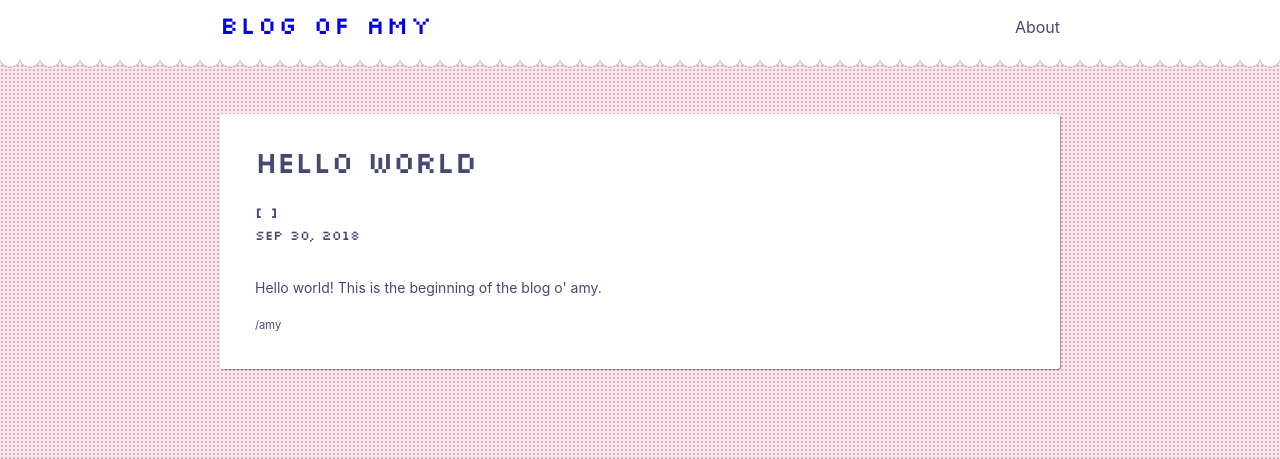
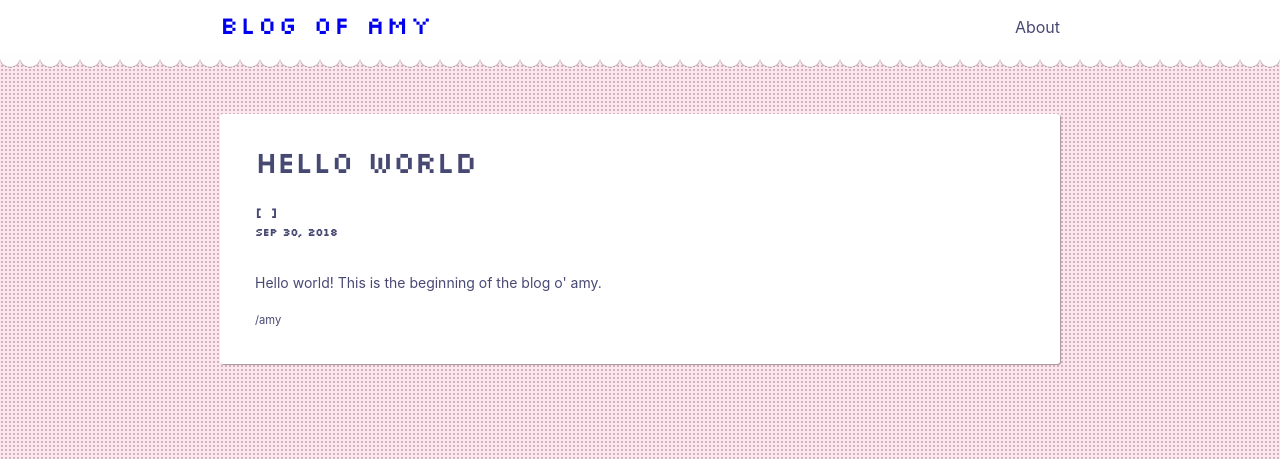
Before and after one commit to fu4303/portfolio-amychurchwell, a Jekyll site: the page built from _posts/2018-09-29-hello-world.markdown, in a window 1280 px wide. Shown: the top 459 px of the page. Built offline with Jekyll 4.4.1, drawn with Linux system fonts in a browser that asks for light colours.

Commit message:
add post tag styles.

```diff
--- /dev/null
+++ b/_sass/components/posts.scss
@@ -0,0 +1,119 @@
+/**
+* Posts
+*/
+
+.post-container {
+    padding: $spacing-unit 0;
+}
+
+.post-list-heading {
+    font-family: $pixel-font;
+    color: $text-color;
+    text-align: center;
+}
+
+.post-list {
+    list-style: none;
+    position: relative;
+
+    .new-post {
+        position: absolute;
+        left: -20px;
+    }
+
+    .post-tag {
+        background: $background-color linear-gradient(to right, $background-color 0%, complement($background-color) 100%);
+        border-radius: 2px;
+        border: 1px solid rgba(126,126,126,.6);
+        color: $text-color;
+        font-size: $small-font-size;
+        font-size: 10px;
+        letter-spacing: 2px;
+        padding: 3px 10px;
+    }
+
+    > li {
+        margin-bottom: $spacing-unit / 2;
+
+        h3 {
+            display: inline-block;
+            line-height: 1;
+            margin: ($spacing-unit/2) 0 0;
+        }
+    }
+}
+
+.post-meta {
+    display: block;
+    font-size: 11px;
+    line-height: 16px;
+    font-weight: bold;
+}
+
+.post-link {
+    font-family: $pixel-font;
+    text-transform: lowercase;
+    margin-right: 12px;
+    @include relative-font-size(1.5);
+}
+
+.post-header {
+    font-family: $pixel-font;
+    margin-bottom: $spacing-unit;
+}
+
+.post-title {
+    text-transform: lowercase;
+    @include relative-font-size(2);
+    letter-spacing: -1px;
+    line-height: 1;
+
+    @include media-query($on-laptop) {
+        @include relative-font-size(2.25);
+    }
+}
+
+.post-content {
+    font-size: $small-font-size;
+    margin-bottom: $spacing-unit;
+
+    img {
+        display: block;
+        margin: 20px auto;
+        max-width: 80%;
+    }
+
+    a {
+        border-bottom: 3px solid #fff;
+        box-shadow: inset 0 -4px 0 #fff;
+
+        &:hover {
+            background: #fff;
+            text-decoration: none;
+        }
+    }
+
+    h2 {
+        @include relative-font-size(2);
+
+        @include media-query($on-laptop) {
+            @include relative-font-size(1.75);
+        }
+    }
+
+    h3 {
+        @include relative-font-size(1.625);
+
+        @include media-query($on-laptop) {
+            @include relative-font-size(1.375);
+        }
+    }
+
+    h4 {
+        @include relative-font-size(1.25);
+
+        @include media-query($on-laptop) {
+            @include relative-font-size(1.125);
+        }
+    }
+}
--- a/_sass/minima/_base.scss
+++ b/_sass/minima/_base.scss
@@ -26,6 +26,9 @@
   display: flex;
   min-height: 100vh;
   flex-direction: column;
+  -moz-osx-font-smoothing: grayscale;
+  -webkit-font-smoothing: antialiased;
+  font-smoothing: antialiased;
 
   // dotted pattern
   background-color: $background-color;
--- a/_sass/minima/_layout.scss
+++ b/_sass/minima/_layout.scss
@@ -83,105 +83,3 @@
     }
   }
 }
-
-/**
-* Posts
-*/
-
-.post-list-heading {
-  font-family: $pixel-font;
-  color: $text-color;
-  text-align: center;
-}
-
-.post-list {
-  list-style: none;
-  position: relative;
-
-  .new-post {
-    position: absolute;
-    left: -20px;
-    top: 3px;
-  }
-
-  > li {
-    margin-bottom: $spacing-unit;
-    h3 { //clean this up
-      a {
-        color: $text-color;
-      }
-    }
-  }
-}
-
-.post-meta {
-  font-size: $small-font-size;
-}
-
-.post-link {
-  font-family: $pixel-font;
-  text-transform: lowercase;
-  margin-right: 12px;
-  @include relative-font-size(1.5);
-}
-
-.post-header {
-  font-family: $pixel-font;
-  margin-bottom: $spacing-unit;
-}
-
-.post-title {
-  text-transform: lowercase;
-  @include relative-font-size(2);
-  letter-spacing: -1px;
-  line-height: 1;
-
-  @include media-query($on-laptop) {
-    @include relative-font-size(2.25);
-  }
-}
-
-.post-content {
-  font-size: $small-font-size;
-  margin-bottom: $spacing-unit;
-
-  img {
-    display: block;
-    margin: 20px auto;
-    max-width: 80%;
-  }
-
-  a {
-    border-bottom: 3px solid #fff;
-    box-shadow: inset 0 -4px 0 #fff;
-
-    &:hover {
-      background: #fff;
-      text-decoration: none;
-    }
-  }
-
-  h2 {
-    @include relative-font-size(2);
-
-    @include media-query($on-laptop) {
-      @include relative-font-size(1.75);
-    }
-  }
-
-  h3 {
-    @include relative-font-size(1.625);
-
-    @include media-query($on-laptop) {
-      @include relative-font-size(1.375);
-    }
-  }
-
-  h4 {
-    @include relative-font-size(1.25);
-
-    @include media-query($on-laptop) {
-      @include relative-font-size(1.125);
-    }
-  }
-}
--- a/_sass/styles.scss
+++ b/_sass/styles.scss
@@ -64,5 +64,6 @@
   "minima/syntax-highlighting",
   "normalize",
   "components/header",
-  "components/footer"
+  "components/footer",
+  "components/posts"
 ;
```
Also changed, not shown: _includes/archive.html (deleted, +0 -12 lines), _layouts/home.html (+6 -6 lines).
